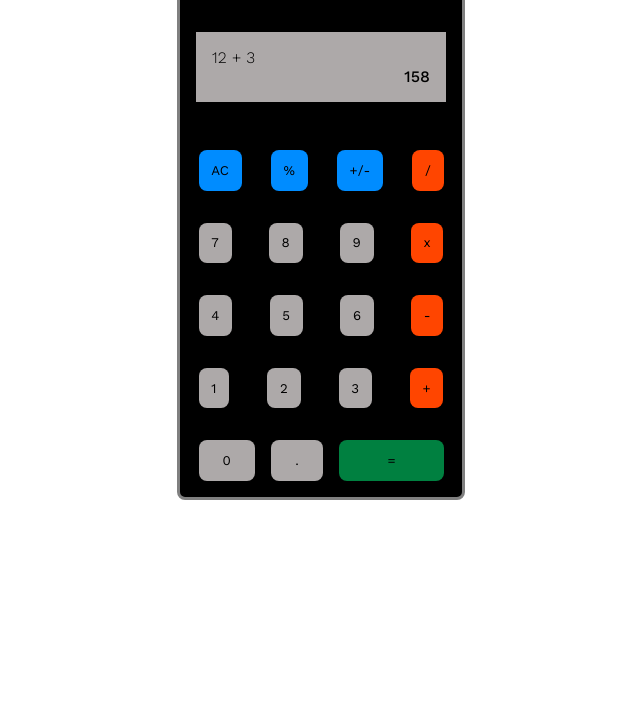
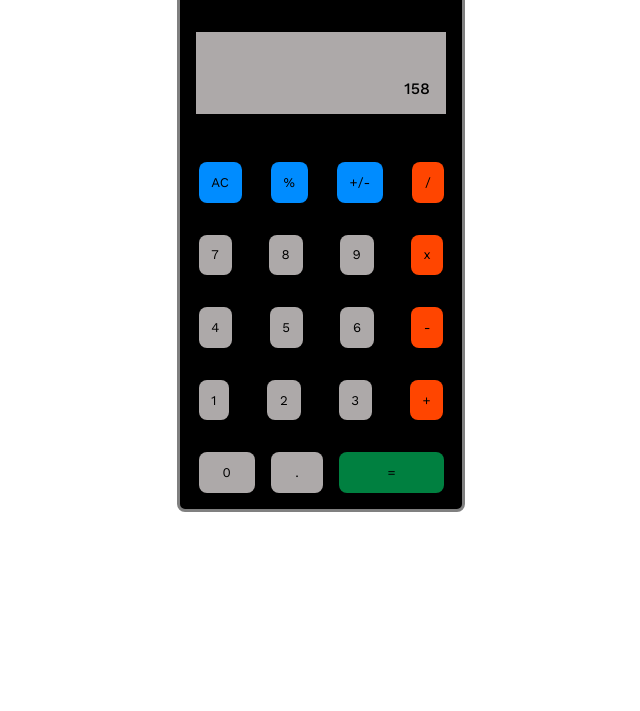
Before and after one commit to GHOST-Aram/calculadora, a plain HTML site: page index.html in a window 1280 px wide. Shown: the part 89-800 px from the top of the page, without its empty margins (319-959 px from the left). Drawn offline with nearby package versions, Linux system fonts and the light colour scheme.

Commit message:
Replace p element for expression on display      with input element

```diff
--- a/index.html
+++ b/index.html
@@ -14,7 +14,7 @@
             <h3 class="calc-name text-center">Calculadora</h3>
             <div class="calc-display p-1 gap-1 bg-grey text-dark">
                 <div class="text-start expression">
-                    <p class="fw-300">12 + 3</p>
+                    <input type="text" class="fw-300">
                 </div>
                 <div class="text-end answer">
                     <p class="fw-500">158</p>
--- a/style.css
+++ b/style.css
@@ -75,6 +75,14 @@
 .grid{
     display: grid;
 }
+input[type=text]{
+    background-color: transparent;
+    border: none;
+    padding: .5rem;
+}
+input[type=text]:focus{
+    outline: none;
+}
 .keys{
     flex-direction: column;
 }
```
